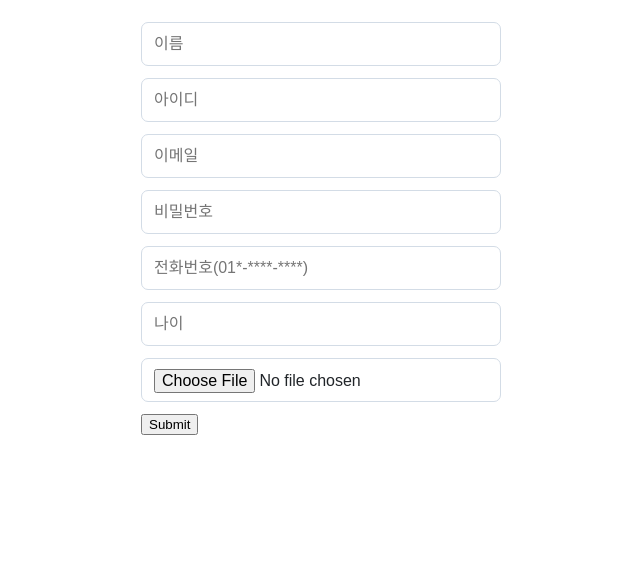
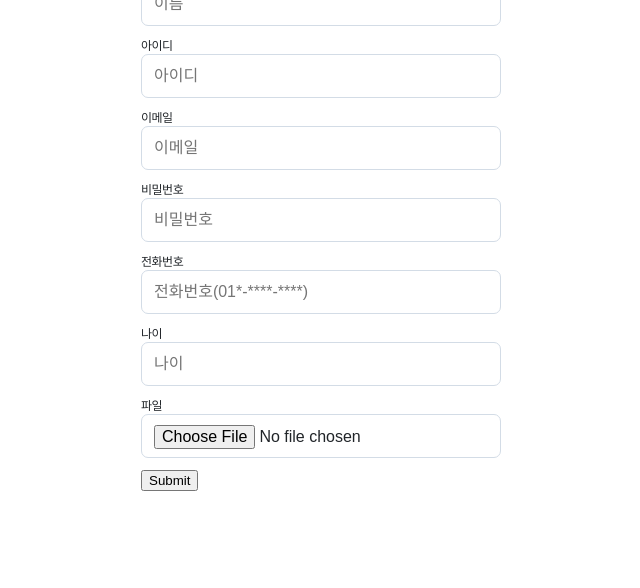
Before and after one commit to Choi-HyunHo/HTML, a plain HTML site: page Form/form_1.html in a window 1280 px wide. Shown: the part 212-800 px from the top of the page, without its empty margins (319-959 px from the left). Drawn offline with Linux system fonts and the light colour scheme; a web font is replaced by a local one.

Commit message:
Form - Label

```diff
--- a/Form/form_1.html
+++ b/Form/form_1.html
@@ -9,14 +9,28 @@
 <body>
 
     <h1>회원가입</h1>
-<form action="" method="">
-    <input type="text" placeholder="이름"/>
-    <input type="text" placeholder="아이디" minlength="5" maxlength="10" required/>
-    <input type="email" placeholder="이메일"/>
-    <input type="password" placeholder="비밀번호" min="6" max="12"/>
-    <input type="tel" placeholder="전화번호(01*-****-****)"/>
-    <input type="number" min="12" max="122" placeholder="나이"/>
-    <input type="file" accept=".png, .jpg"/>
+<form action="#" method="POST">
+
+    <label for="user-name">이름</label>
+    <input type="text" id="user-name" placeholder="이름" required/>
+
+    <label for="user-id">아이디</label>
+    <input type="text" id="user-id" placeholder="아이디" minlength="5" maxlength="10" required/>
+
+    <label for="user-email">이메일</label>
+    <input type="email" id="user-email" placeholder="이메일"/>
+
+    <label for="user-password">비밀번호</label>
+    <input type="password" id="user-password" placeholder="비밀번호" min="6" max="12"/>
+
+    <label for="user-tel">전화번호</label>
+    <input type="tel" id="user-tel" placeholder="전화번호(01*-****-****)"/>
+
+    <label for="user-age">나이</label>
+    <input type="number" id="user-age" min="12" max="122" placeholder="나이"/>
+
+    <label for="user-file">파일</label>
+    <input type="file" id="user-file" accept=".png, .jpg"/>
     <button>Submit</button>
 </form>
 </body>
```
